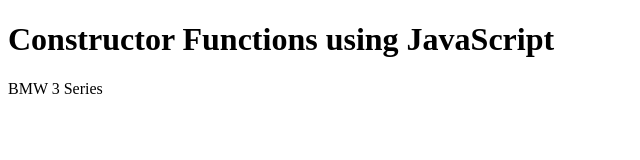
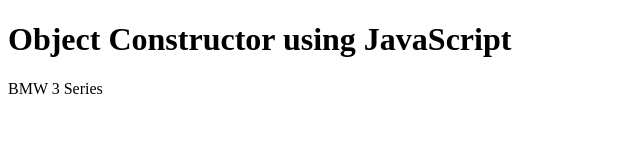
Before and after one commit to jelsonjay/constructor-function, a plain HTML site: page index.html in a window 1280 px wide. Shown: the whole page, without its empty margins (0-640 px from the left). Drawn offline with Linux system fonts and the light colour scheme.

Commit message:
Update index.html

```diff
--- a/index.html
+++ b/index.html
@@ -4,11 +4,11 @@
     <head>
         <meta charset="UTF-8">
         <meta name="viewport" content="width=device-width, initial-scale=1.0">
-        <title>Constructor Functions</title>
+        <title>JavaScript Object Constructors</title>
     </head>
 
     <body>
-        <h1>Constructor Functions using JavaScript</h1>
+        <h1>Object Constructor using JavaScript</h1>
         <div id="app"></div>
 
 
```
